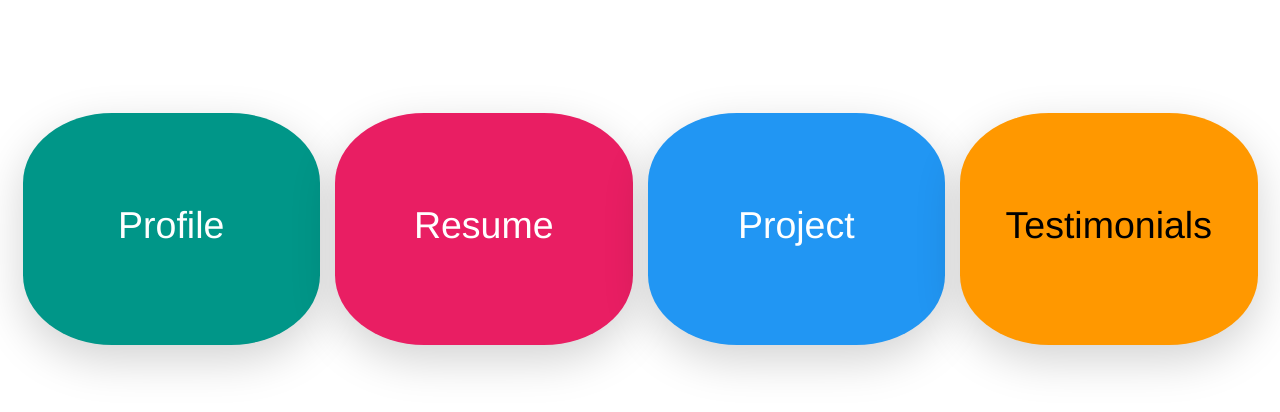
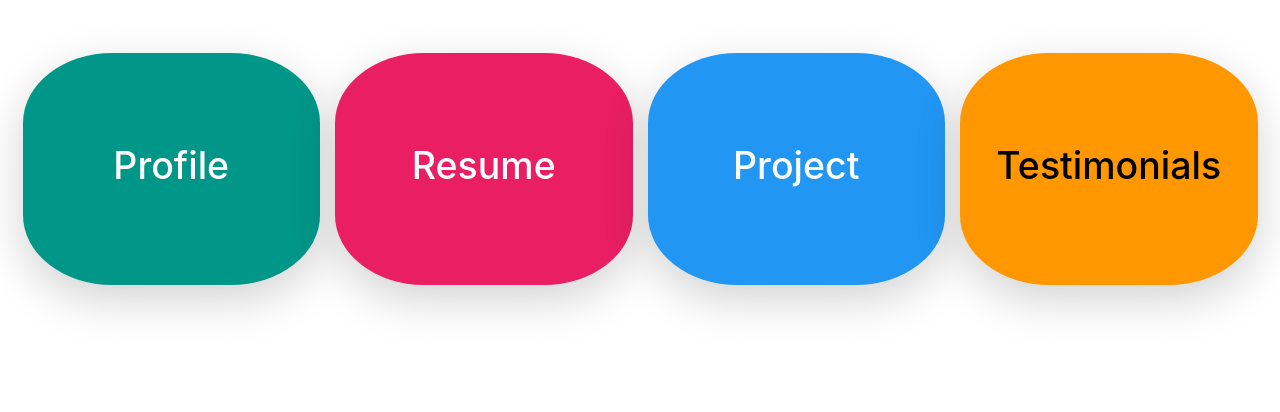
Before and after one commit to Saytzeff-D/Portfolio-frontend, a Vue app: page / in a window 1280 px wide. Shown: the top 412 px of the page. Built offline with nearby package versions, Linux system fonts and the light colour scheme.

Commit message:
removed style from App.vue

```diff
--- a/src/App.vue
+++ b/src/App.vue
@@ -1,27 +1,14 @@
 <template>
-  <!-- <img alt="Vue logo" src="./assets/logo.png">
-  <HelloWorld msg="Welcome to Your Vue.js App"/> -->
   <router-view />
 </template>
 
 <script>
-// import HelloWorld from './components/HelloWorld.vue'
 
 export default {
-  name: 'App',
-  components: {
-    // HelloWorld
-  }
+  name: 'App'
 }
 </script>
 
 <style>
-#app {
-  font-family: Avenir, Helvetica, Arial, sans-serif;
-  -webkit-font-smoothing: antialiased;
-  -moz-osx-font-smoothing: grayscale;
-  text-align: center;
-  color: #2c3e50;
-  margin-top: 60px;
-}
+
 </style>
```
